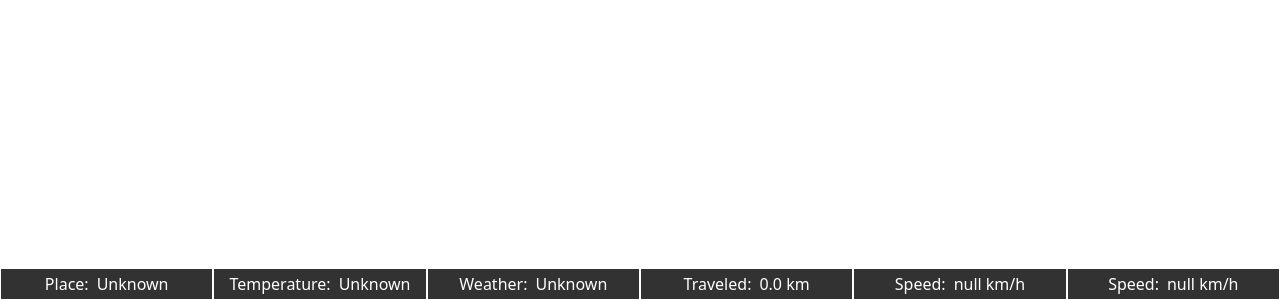
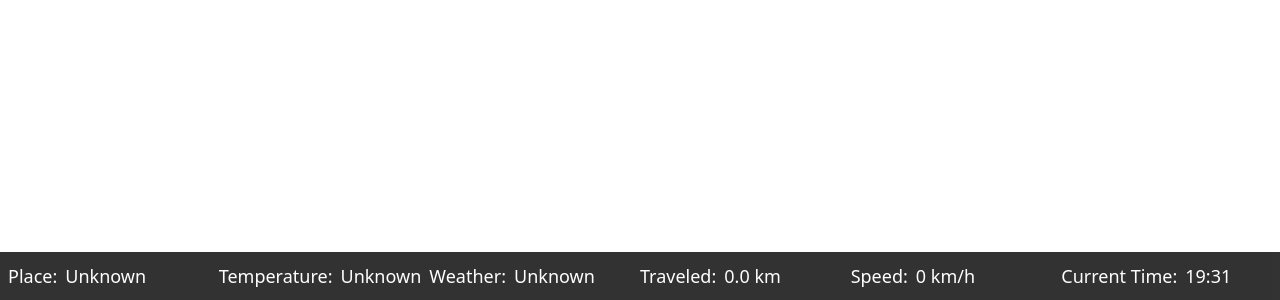
Before and after one commit to jochemwhite/twitch-geo-speed-tracker, a Next.js app: page / in a window 1280 px wide. Shown: the part 500-800 px from the top of the page. Built offline with nearby package versions, Linux system fonts and the light colour scheme; no server answers.

Commit message:
StatComponent now has overflow animation if the value is to big and made the overlay a little bigger

```diff
--- a/package.json
+++ b/package.json
@@ -11,6 +11,7 @@
   "dependencies": {
     "@t3-oss/env-nextjs": "^0.11.1",
     "axios": "^1.7.7",
+    "framer-motion": "^11.13.1",
     "next": "^15.0.3",
     "react": "^19.0.0-rc.1",
     "react-dom": "^19.0.0-rc.1",
--- a/src/actions/index.ts
+++ b/src/actions/index.ts
@@ -51,12 +51,6 @@ interface WeatherData {
 export async function getWeatherData(lat: number, lon: number) {
   const url = `https://api.openweathermap.org/data/2.5/weather?lat=${lat}&lon=${lon}&appid=${env.OPENWEATHERMAP_API_KEY}&units=metric`;
 
-  const time = new Date().getTime();
-
-  console.log(`Fetching weather data from ${url} at ${time}`);
-
-
-
 
   try {
     const response = await axios.get<WeatherData>(url);
@@ -67,6 +61,7 @@ export async function getWeatherData(lat: number, lon: number) {
       temperature: data.main.temp,
       weather: data.weather[0].description,
       weatherIcon: `http://openweathermap.org/img/w/${data.weather[0].icon}.png`,
+      timezone: data.timezone,
     };
   } catch (error) {
     console.error("Error fetching weather data:", error);
--- a/src/app/page.tsx
+++ b/src/app/page.tsx
@@ -1,19 +1,21 @@
 "use client";
 
 import { useGeolocation } from "@/providers/overlay-provider";
+import { useEffect, useRef, useState } from "react";
+import { motion } from "framer-motion";
 
 export default function Home() {
-  const { Geolocation, Temperature, Weather, place } = useGeolocation();
+  const { Geolocation, Temperature, Weather, place, currentTime } = useGeolocation();
 
   return (
     <main className="h-screen relative">
-      <div className="absolute bottom-0 w-full h-8 bg-black opacity-80 grid grid-cols-6 text-white ">
-        <StatComponent name="Place" value={place ? place : "Unknown"} />
+      <div className="absolute bottom-0 w-full h-12 px-2 bg-black opacity-80 grid grid-cols-6 text-white ">
+        <StatComponent name="Place" value={place ? place : " Unknown"} />
         <StatComponent name="Temperature" value={Temperature ? Temperature + "°C" : "Unknown"} />
         <StatComponent name="Weather" value={Weather ? Weather : "Unknown"} />
         <StatComponent name="Traveled" value={Geolocation.totalDistance.toFixed(1) + " km"} />
-        <StatComponent name="Speed" value={Geolocation.speed + " km/h"} />
-        <StatComponent name="Speed" value={Geolocation.speed + " km/h"} />
+        <StatComponent name="Speed" value={Geolocation.speed ? Geolocation.speed.toString() : "0" + " km/h"} />
+        <StatComponent name="Current Time" value={currentTime ? currentTime : "Unknown"} />
       </div>
     </main>
   );
@@ -24,11 +26,53 @@ interface Statsprop {
   value: string;
 }
 
-function StatComponent({ name, value }: Statsprop) {
+interface Statsprop {
+  name: string;
+  value: string;
+}
+
+const StatComponent: React.FC<Statsprop> = ({ name, value }) => {
+  const containerRef = useRef<HTMLDivElement>(null);
+  const [isOverflowing, setIsOverflowing] = useState(false);
+
+  useEffect(() => {
+    const checkOverflow = () => {
+      if (containerRef.current) {
+        setIsOverflowing(containerRef.current.scrollWidth > containerRef.current.clientWidth);
+      }
+    };
+
+    checkOverflow();
+    window.addEventListener("resize", checkOverflow);
+
+    return () => {
+      window.removeEventListener("resize", checkOverflow);
+    };
+  }, [value]);
+
   return (
-    <div className="flex justify-center items-center border border-white">
-      <h4>{name}: </h4>
-      <p className="ml-2">{value}</p>
+    <div className="flex items-center space-x-2 text-lg overflow-hidden">
+      {/* Static Label */}
+      <h4 className=" whitespace-nowrap">{name}:</h4>
+
+      {/* Animated Scrolling Text */}
+      <div ref={containerRef} className="relative flex-grow overflow-hidden whitespace-nowrap">
+        {isOverflowing ? (
+          <motion.div
+            className="inline-block"
+            animate={{ x: ["100%", "-100%"] }}
+            transition={{
+              repeat: Infinity,
+              duration: 10, // Adjust duration for speed
+              ease: "linear",
+            }}
+          >
+            {value}
+          </motion.div>
+        ) : (
+          <span>{value}</span>
+        )}
+      </div>
     </div>
   );
-}
+};
--- a/src/providers/overlay-provider.tsx
+++ b/src/providers/overlay-provider.tsx
@@ -1,5 +1,6 @@
 "use client";
 import { getWeatherData } from "@/actions";
+import { NapiUpdateInfo } from "next/dist/build/swc/generated-native";
 import { useEffect, createContext, useState, useContext, useRef } from "react";
 
 interface OverlayProviderProps {
@@ -11,6 +12,7 @@ interface OverlayContext {
   Temperature: number | undefined;
   Weather: string | undefined;
   Geolocation: GeolocationState;
+  currentTime: string | null;
 }
 
 type Speed = number | null;
@@ -28,6 +30,8 @@ interface GeolocationState {
   totalDistance: number;
   error: string | null;
   isLoading: boolean;
+  timezone: number | null;
+  currentTime: string | null;
 }
 
 export const OverlayContext = createContext<OverlayContext | null>(null);
@@ -36,6 +40,7 @@ export const OverlayProvider: React.FC<OverlayProviderProps> = ({ children }) =>
   const [place, setPlace] = useState<string>();
   const [Temperature, setTemperature] = useState<number>();
   const [Weather, setWeather] = useState<string>();
+  const [currentTime, setCurrentTime] = useState("");
   const [Geolocation, setGeolocation] = useState<GeolocationState>({
     location: null,
     speed: null,
@@ -43,6 +48,8 @@ export const OverlayProvider: React.FC<OverlayProviderProps> = ({ children }) =>
     totalDistance: 0,
     error: null,
     isLoading: true,
+    timezone: null,
+    currentTime: null,
   });
 
   const previousLocationRef = useRef<Location | null>(null);
@@ -58,6 +65,10 @@ export const OverlayProvider: React.FC<OverlayProviderProps> = ({ children }) =>
         setTemperature(Math.ceil(weatherData.temperature * 10) / 10);
         setWeather(weatherData.weather);
         setPlace(weatherData.place);
+        setGeolocation((prev) => ({
+          ...prev,
+          timezone: weatherData.timezone,
+        }));
       }
     } catch (error) {
       console.error("Failed to fetch weather data:", error);
@@ -166,6 +177,25 @@ export const OverlayProvider: React.FC<OverlayProviderProps> = ({ children }) =>
     }
   }, [Geolocation.location]);
 
+  useEffect(() => {
+    const updateCurrentTime = () => {
+      const now = new Date();
+      const timezoneOffsetInMilliseconds = Geolocation.timezone ? Geolocation.timezone : now.getTimezoneOffset()
+      const localTime = new Date(now.getTime() + timezoneOffsetInMilliseconds);
+      const formattedTime = new Intl.DateTimeFormat("en-GB", {
+        hour: "2-digit",
+        minute: "2-digit",
+      }).format(localTime);
+
+      setCurrentTime(formattedTime);
+    };
+
+    updateCurrentTime(); // Update time immediately on mount
+    const interval = setInterval(updateCurrentTime, 1000); // Update every second
+
+    return () => clearInterval(interval); // Clean up on unmount
+  }, [Geolocation.timezone]);
+
   return (
     <OverlayContext.Provider
       value={{
@@ -173,6 +203,7 @@ export const OverlayProvider: React.FC<OverlayProviderProps> = ({ children }) =>
         Temperature,
         Weather,
         Geolocation,
+        currentTime,
       }}
     >
       {children}
--- a/tailwind.config.ts
+++ b/tailwind.config.ts
@@ -1,17 +1,21 @@
 import type { Config } from "tailwindcss";
 
 const config: Config = {
-  content: [
-    "./src/pages/**/*.{js,ts,jsx,tsx,mdx}",
-    "./src/components/**/*.{js,ts,jsx,tsx,mdx}",
-    "./src/app/**/*.{js,ts,jsx,tsx,mdx}",
-  ],
+  content: ["./src/pages/**/*.{js,ts,jsx,tsx,mdx}", "./src/components/**/*.{js,ts,jsx,tsx,mdx}", "./src/app/**/*.{js,ts,jsx,tsx,mdx}"],
   theme: {
     extend: {
       backgroundImage: {
         "gradient-radial": "radial-gradient(var(--tw-gradient-stops))",
-        "gradient-conic":
-          "conic-gradient(from 180deg at 50% 50%, var(--tw-gradient-stops))",
+        "gradient-conic": "conic-gradient(from 180deg at 50% 50%, var(--tw-gradient-stops))",
+      },
+      animation: {
+        marquee: "marquee 5s linear infinite",
+      },
+      keyframes: {
+        marquee: {
+          "0%": { transform: "translateX(100%)" },
+          "100%": { transform: "translateX(-100%)" },
+        },
       },
     },
   },
```
Also changed, not shown: 1 other file (tests, documents, lock files or other folders).
